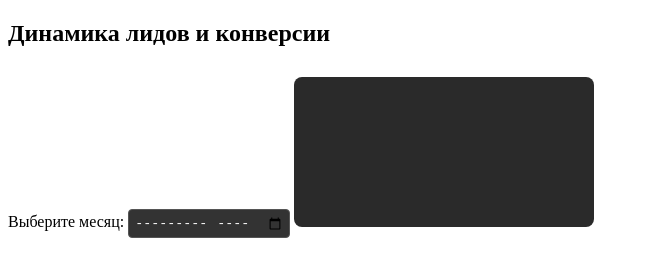
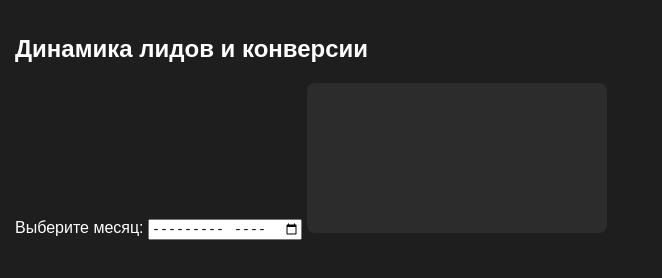
Before and after one commit to gaffygafcompany1337-del/amo-widget, a plain HTML site: page leads_widget/index.html in a window 1280 px wide. Shown: the whole page, without its empty margins (0-662 px from the left). Drawn offline with nearby package versions, Linux system fonts and the light colour scheme.

Commit message:
Update style.css

```diff
--- a/leads_widget/style.css
+++ b/leads_widget/style.css
@@ -1,22 +1,20 @@
-.widget-container {
+body {
+    margin: 0;
+    font-family: Arial, sans-serif;
     background-color: #1e1e1e;
-    color: #fff;
-    padding: 15px;
-    border-radius: 10px;
-    font-family: Arial, sans-serif;
+    color: #ffffff;
 }
 
-#leadsChart {
-    background-color: #2a2a2a;
+#widgetContainer {
+    padding: 15px;
+}
+
+canvas {
+    background-color: #2c2c2c;
     border-radius: 8px;
     margin-top: 10px;
 }
 
-#monthSelect {
+h2 {
     margin-bottom: 10px;
-    padding: 5px;
-    border-radius: 4px;
-    border: 1px solid #555;
-    background-color: #333;
-    color: #fff;
 }
```
